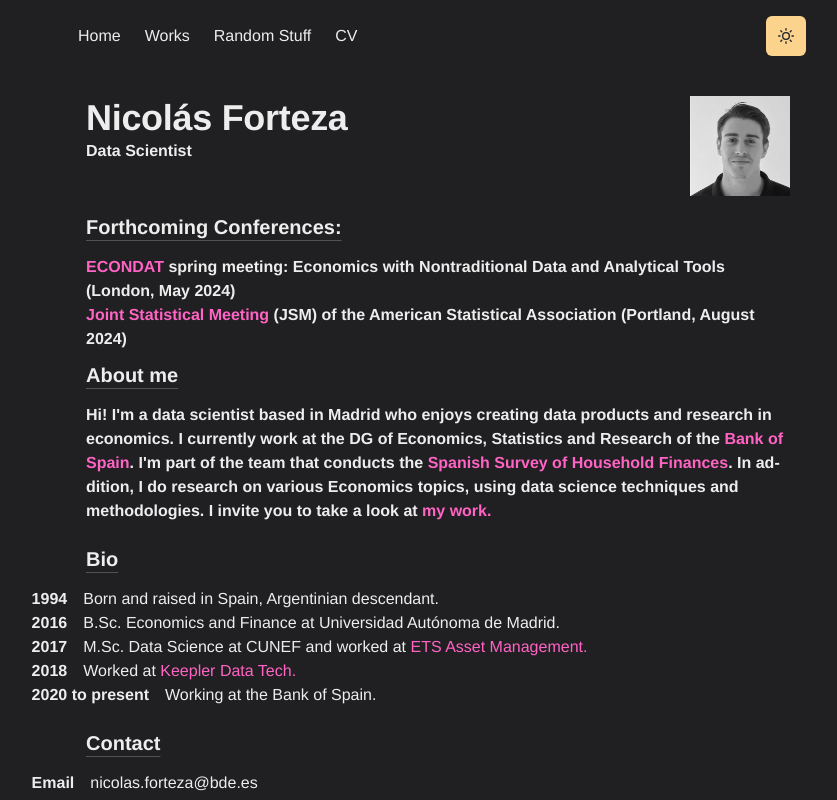
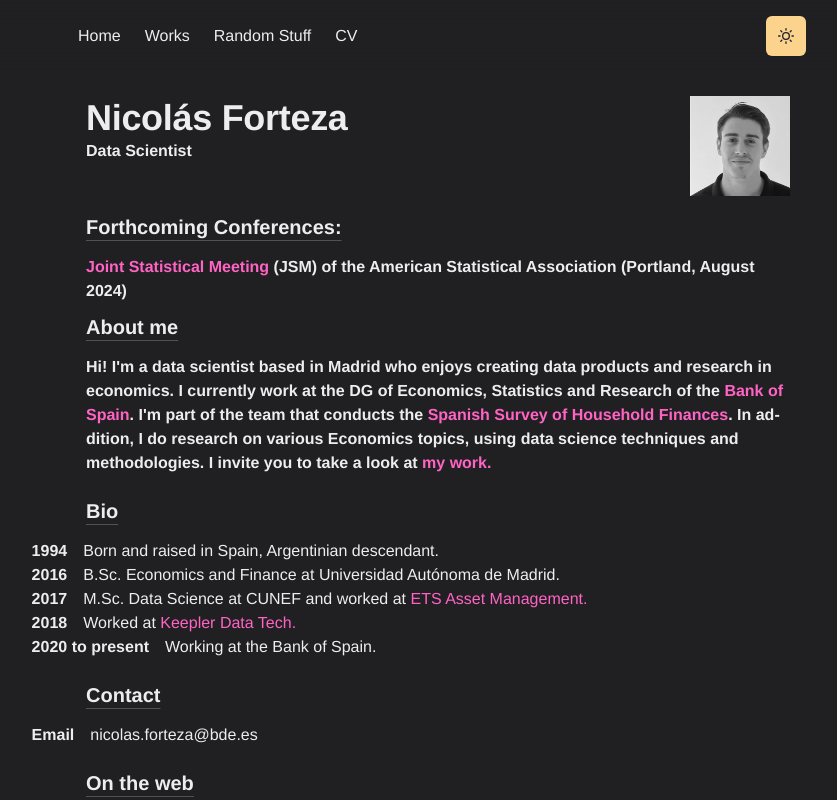
Before and after one commit to nicoforteza/web, a Next.js app: page / in a window 1280 px wide. Shown: the top 800 px of the page, without its empty margins (202-1039 px from the left). Built offline with nearby package versions, Linux system fonts and the light colour scheme; a web font is replaced by a local one.

Commit message:
delete conference

```diff
--- a/pages/index.js
+++ b/pages/index.js
@@ -66,13 +66,6 @@ const Home = () => (
       <Heading as="h3" variant="section-title">
           Forthcoming Conferences:
         </Heading>
-
-        <Paragraph>
-        <Link as={NextLink} href="https://www.kcl.ac.uk/events/econdat-conference-2024" target='blank_' passHref scroll={false}>
-            ECONDAT {}
-          </Link>
-           spring meeting: Economics with Nontraditional Data and Analytical Tools (London, May 2024)
-        </Paragraph>
 
         <Paragraph>
         <Link as={NextLink} href="https://ww2.amstat.org/meetings/jsm/2024/" target='blank_' passHref scroll={false}>
```
